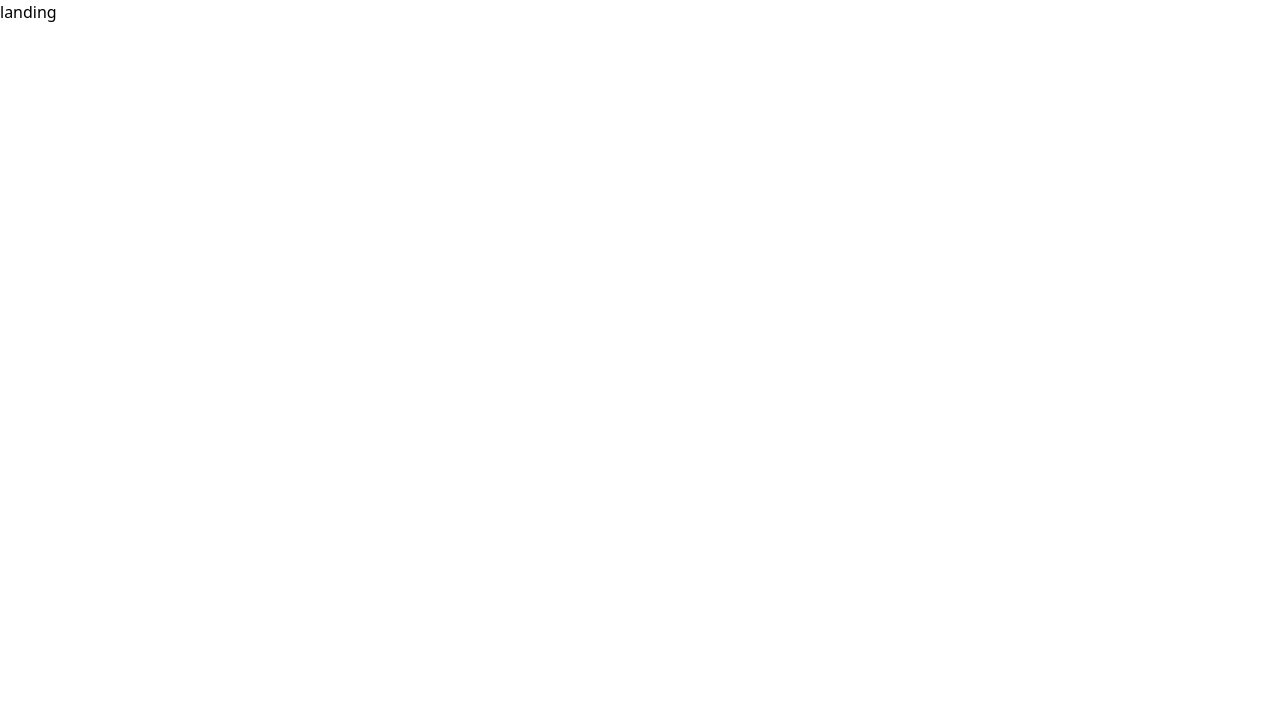
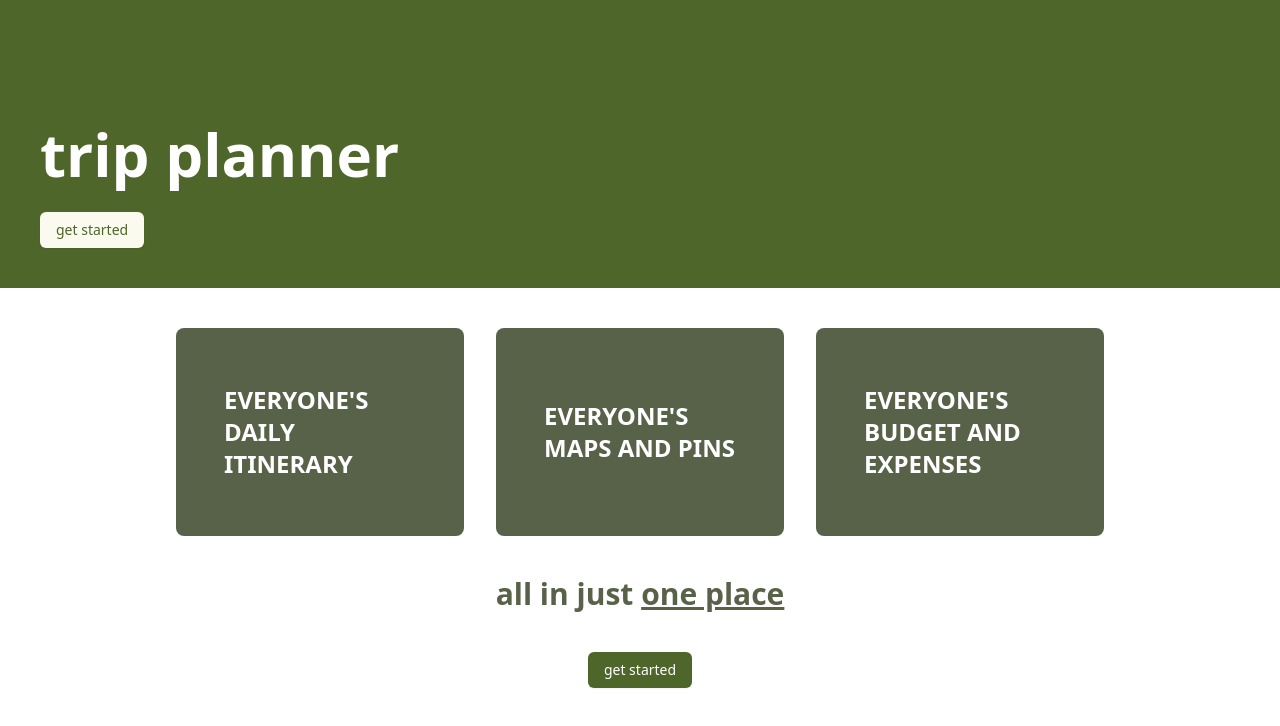
Before and after one commit to ashleybhandari/trip-planner, a React (Vite) app in the folder client/: page / in a window 1280 px wide. Shown: the top 726 px of the page. Built offline with nearby package versions, Linux system fonts and the light colour scheme.

Commit message:
Add landing page

```diff
--- a/client/package.json
+++ b/client/package.json
@@ -10,6 +10,7 @@
     "preview": "vite preview"
   },
   "dependencies": {
+    "@radix-ui/react-slot": "^1.1.2",
     "@tailwindcss/vite": "^4.0.15",
     "class-variance-authority": "^0.7.1",
     "clsx": "^2.1.1",
--- /dev/null
+++ b/client/src/components/ui/button.jsx
@@ -0,0 +1,55 @@
+import * as React from "react"
+import { Slot } from "@radix-ui/react-slot"
+import { cva } from "class-variance-authority";
+
+import { cn } from "@/lib/utils"
+
+const buttonVariants = cva(
+  "inline-flex items-center justify-center gap-2 whitespace-nowrap rounded-md text-sm font-medium transition-all disabled:pointer-events-none disabled:opacity-50 [&_svg]:pointer-events-none [&_svg:not([class*='size-'])]:size-4 shrink-0 [&_svg]:shrink-0 outline-none focus-visible:border-ring focus-visible:ring-ring/50 focus-visible:ring-[3px] aria-invalid:ring-destructive/20 dark:aria-invalid:ring-destructive/40 aria-invalid:border-destructive",
+  {
+    variants: {
+      variant: {
+        default:
+          "bg-primary text-primary-foreground shadow-xs hover:bg-primary/90",
+        destructive:
+          "bg-destructive text-white shadow-xs hover:bg-destructive/90 focus-visible:ring-destructive/20 dark:focus-visible:ring-destructive/40 dark:bg-destructive/60",
+        outline:
+          "border bg-background shadow-xs hover:bg-accent hover:text-accent-foreground dark:bg-input/30 dark:border-input dark:hover:bg-input/50",
+        secondary:
+          "bg-secondary text-secondary-foreground shadow-xs hover:bg-secondary/80",
+        ghost:
+          "hover:bg-accent hover:text-accent-foreground dark:hover:bg-accent/50",
+        link: "text-primary underline-offset-4 hover:underline",
+      },
+      size: {
+        default: "h-9 px-4 py-2 has-[>svg]:px-3",
+        sm: "h-8 rounded-md gap-1.5 px-3 has-[>svg]:px-2.5",
+        lg: "h-10 rounded-md px-6 has-[>svg]:px-4",
+        icon: "size-9",
+      },
+    },
+    defaultVariants: {
+      variant: "default",
+      size: "default",
+    },
+  }
+)
+
+function Button({
+  className,
+  variant,
+  size,
+  asChild = false,
+  ...props
+}) {
+  const Comp = asChild ? Slot : "button"
+
+  return (
+    <Comp
+      data-slot="button"
+      className={cn(buttonVariants({ variant, size, className }))}
+      {...props} />
+  );
+}
+
+export { Button, buttonVariants }
--- /dev/null
+++ b/client/src/components/ui/landing/LandingCard.jsx
@@ -0,0 +1,11 @@
+/**
+ * @param {React.ReactNode} children - Text to display
+ * @returns Box in secondary color that displays text
+ */
+export default function LandingCard({ children }) {
+  return (
+    <div className="flex items-center justify-center md:w-56 lg:w-72 h-52 p-12 text-2xl font-bold rounded-lg uppercase bg-secondary text-on-secondary">
+      {children}
+    </div>
+  );
+}
--- a/client/src/views/Landing.jsx
+++ b/client/src/views/Landing.jsx
@@ -1,3 +1,29 @@
+import { Button } from "@/components/ui/button";
+import LandingCard from "@/components/ui/landing/LandingCard";
+
+/**
+ * @returns Landing page
+ */
 export default function Landing() {
-    return <p>landing</p>
+  return (
+    <div>
+      <div className="flex flex-col justify-end gap-7 h-72 p-10 bg-primary">
+        <h1 className="font-bold text-6xl text-on-primary">trip planner</h1>
+        <Button variant="outline" className="w-fit border-none text-primary">
+          get started
+        </Button>
+      </div>
+      <div className="flex flex-col items-center gap-10 p-10">
+        <div className="flex flex-col md:flex-row gap-8">
+          <LandingCard>Everyone's daily itinerary</LandingCard>
+          <LandingCard>Everyone's maps and pins</LandingCard>
+          <LandingCard>Everyone's budget and expenses</LandingCard>
+        </div>
+        <div className="text-3xl text-center font-bold text-secondary">
+          all in just <span className="underline">one place</span>
+        </div>
+        <Button className="w-fit text-on-primary">get started</Button>
+      </div>
+    </div>
+  );
 }
```
Also changed, not shown: 1 other file (tests, documents, lock files or other folders).
